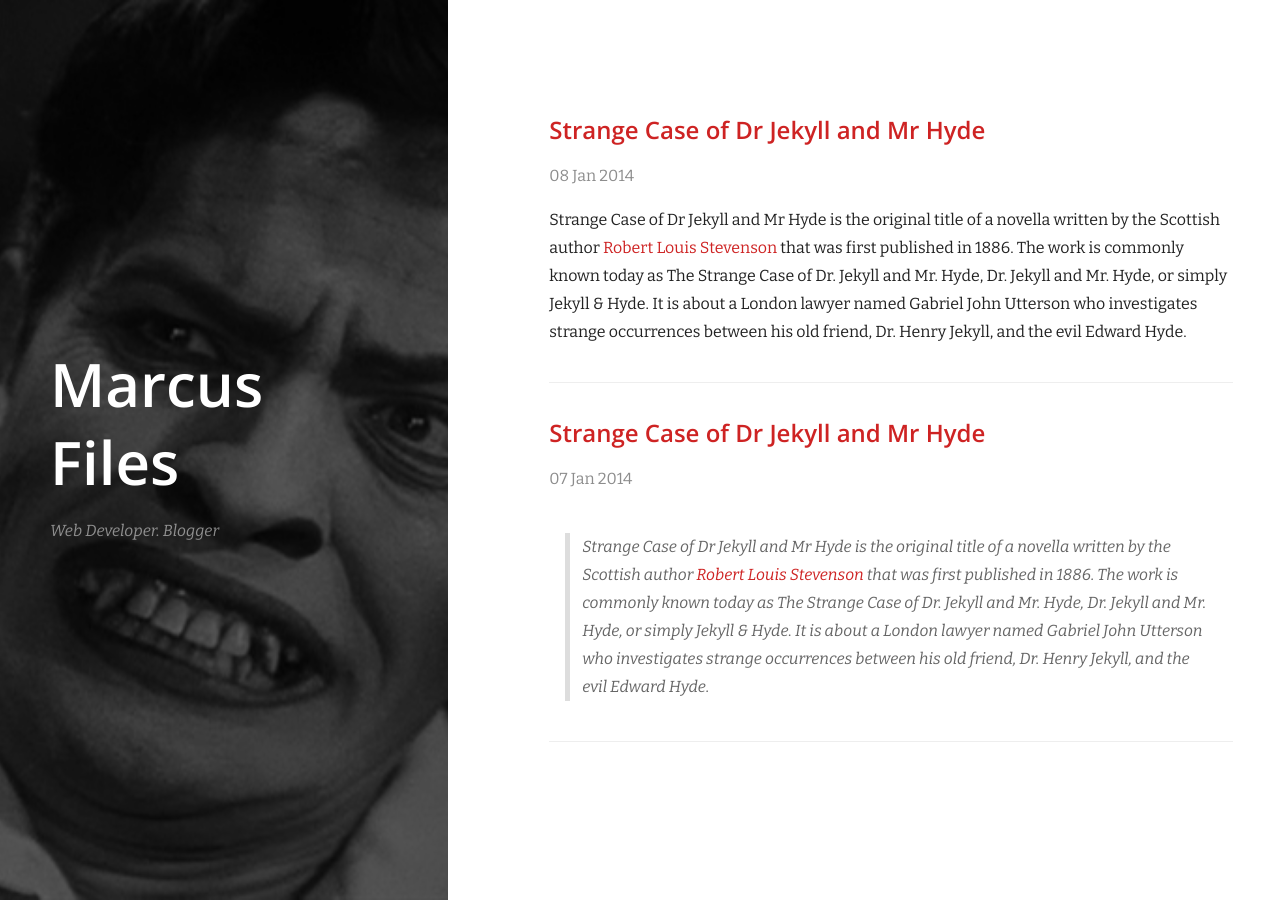
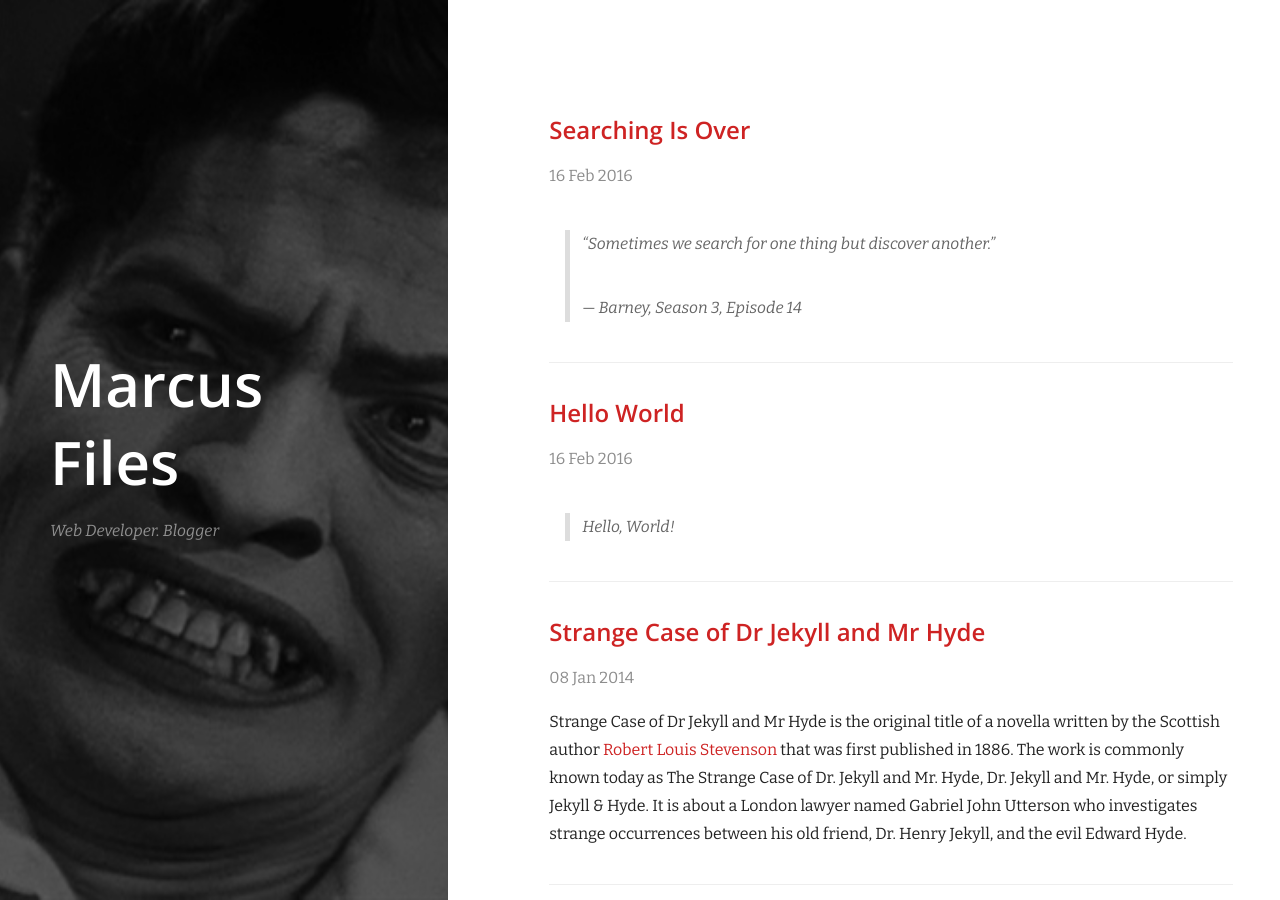
Before and after one commit to awesomemarcus/awesomemarcus.github.io, a Jekyll site: the page built from index.html, in a window 1280 px wide. Built offline with Jekyll 4.4.1, drawn with Linux system fonts in a browser that asks for light colours; nearby versions of some CDN libraries; Markdown is read by kramdown in place of the engine named in the settings.

Commit message:
my first post

```diff
--- a/_config.yml
+++ b/_config.yml
@@ -11,3 +11,5 @@ url: 'http://awesomemarcus.github.io'
 
 # Outputting
 permalink: /blog/:title
+paginate_path: /blog/page:num/
+timezone: null
--- a/_layouts/post.html
+++ b/_layouts/post.html
@@ -24,14 +24,14 @@ layout: default
     <ul class="pagination">
       {% if page.previous.url %}
         <li class="previous">
-          <a href="{{ site.baseurl }}{{ page.previous.url }}">
+          <a href="{{ page.previous.url }}">
             Previous
           </a>
         </li>
       {% endif %}
       {% if page.next.url %}
       <li class="next">
-        <a href="{{ site.baseurl }}{{ page.next.url }}">
+        <a href="{{ page.next.url }}">
           Next
         </a>
       </li>
--- a/_posts/2014-01-07-welcome-to-jekyll.md
+++ b/_posts/2016-02-16-hello-world.md
@@ -1,12 +1,12 @@
 ---
 layout: post
-title: "Strange Case of Dr Jekyll and Mr Hyde"
-date: 2014-01-07 12:00:00
-categories: jekyll
+title: "Hello World"
+date: 2016-02-16 12:00:00
+categories: sample
 featured_image: /images/cover.jpg
 ---
 
->Strange Case of Dr Jekyll and Mr Hyde is the original title of a novella written by the Scottish author [Robert Louis Stevenson]() that was first published in 1886. The work is commonly known today as The Strange Case of Dr. Jekyll and Mr. Hyde, Dr. Jekyll and Mr. Hyde, or simply Jekyll & Hyde. It is about a London lawyer named Gabriel John Utterson who investigates strange occurrences between his old friend, Dr. Henry Jekyll, and the evil Edward Hyde.
+>Hello, World!
 
 ## Inspiration & Writing
 
--- /dev/null
+++ b/_posts/2016-02-16-searching-is-over.md
@@ -0,0 +1,11 @@
+---
+layout: post
+title: "Searching Is Over"
+date: 2016-02-16 12:00:00
+categories: tvshow, quotes
+featured_image: http://media.salon.com/2014/03/how-i-met-your-mother-season-1-1280x960.jpg
+---
+
+> "Sometimes we search for one thing but discover another."
+>
+> &#8212; Barney, Season 3, Episode 14
```
Also changed, not shown: images/himym.jpg (added).
